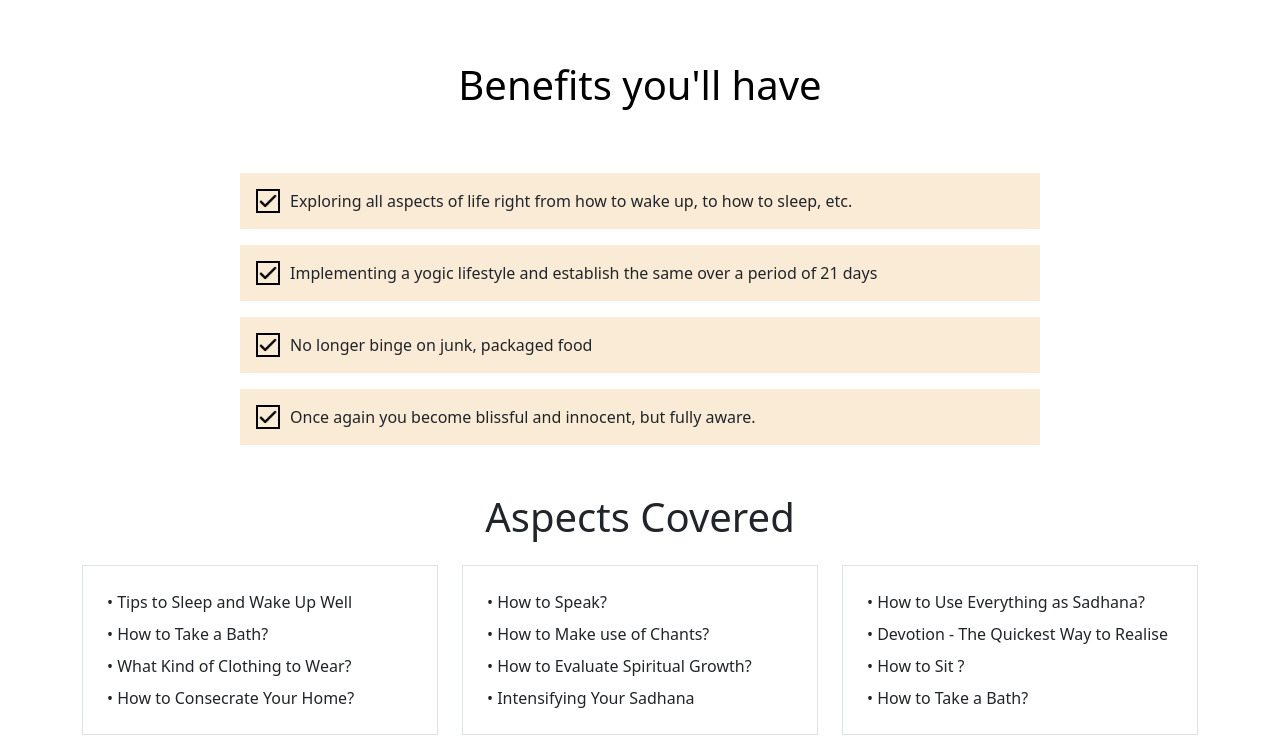
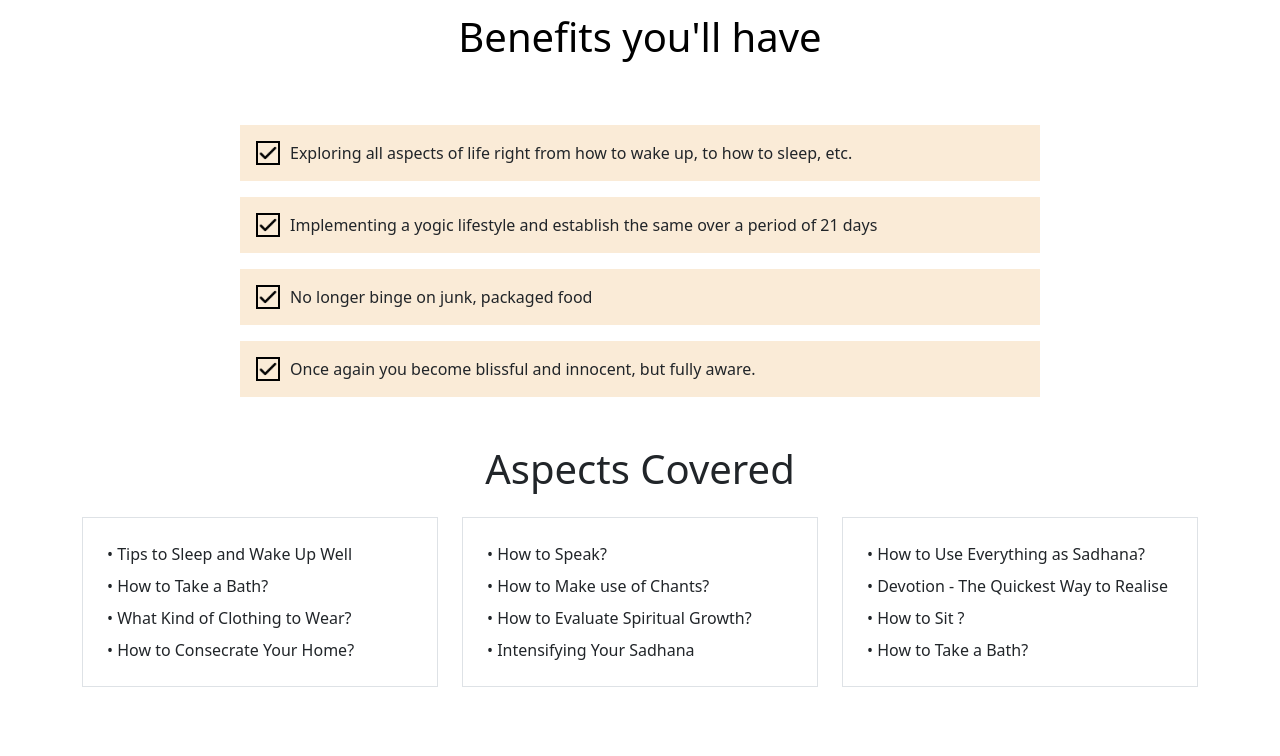
Before and after one commit to yogireindia/Dwijas, a plain HTML site: page index.html in a window 1280 px wide. Shown: the part 753-1509 px from the top of the page. Drawn offline with nearby package versions, Linux system fonts and the light colour scheme.

Commit message:
Update index.html

```diff
--- a/index.html
+++ b/index.html
@@ -33,7 +33,7 @@
         </nav>
     </header>
 
-<body class="pt-5">
+<body class="mt-8">
 
 
     <!------------------------------------------------------------------- First section ------------------------------------------------------------------->
```
